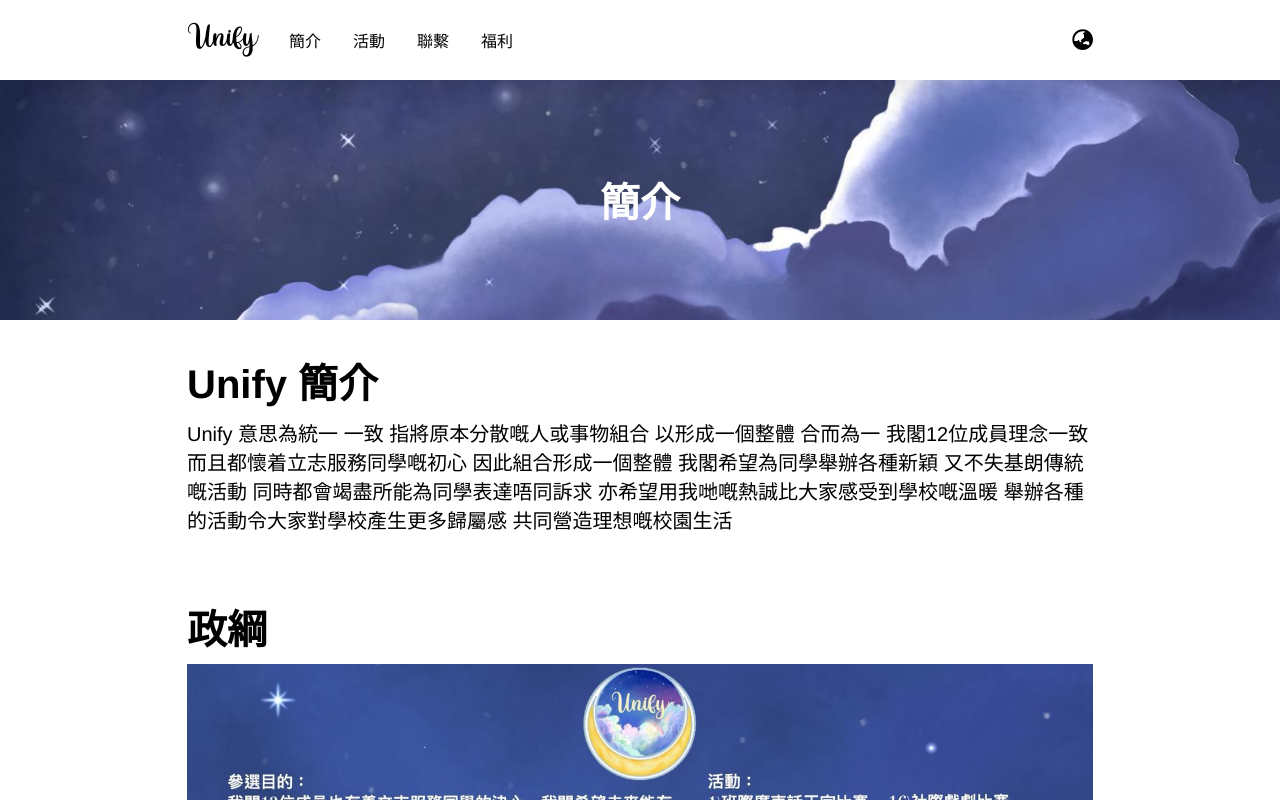
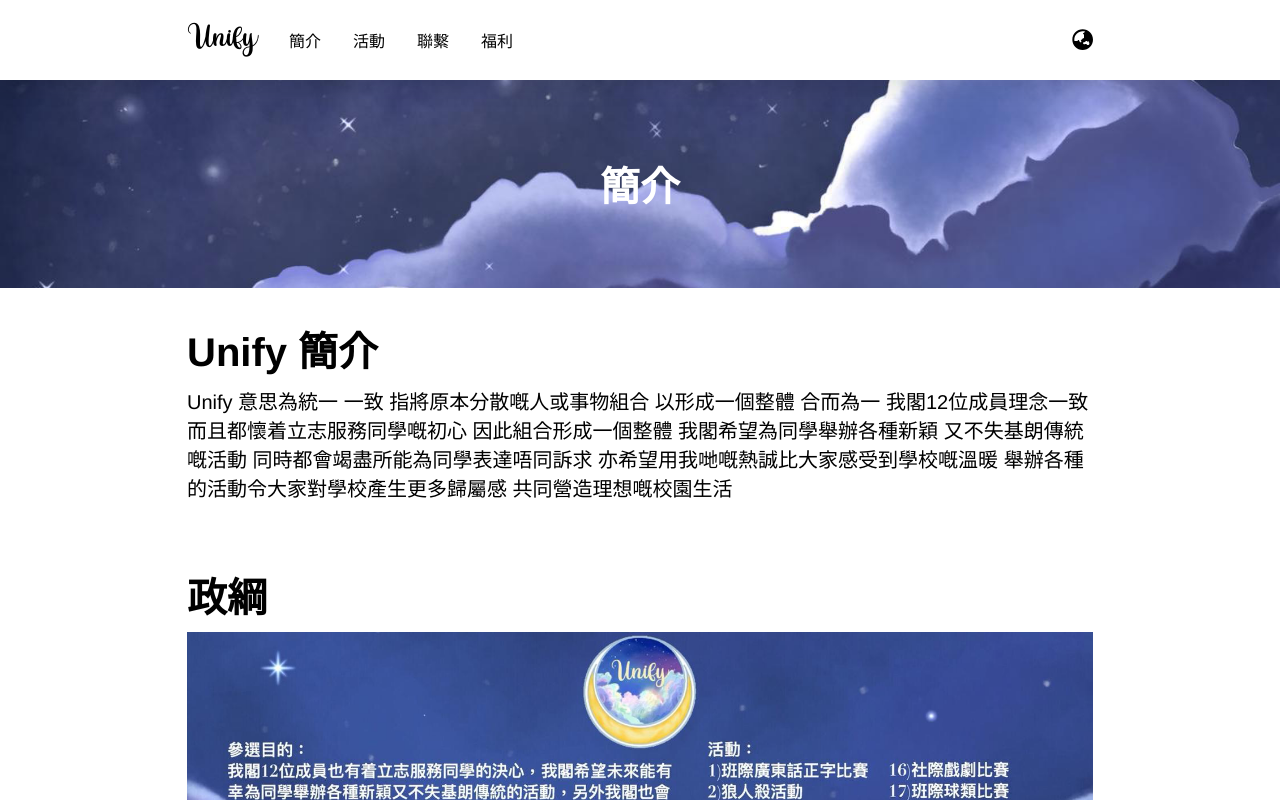
Before and after one commit to samleecodes/unify, a Vue app: page /about in a window 1280 px wide. Shown: the top 800 px of the page. Built offline with nearby package versions, Linux system fonts and the light colour scheme.

Commit message:
Shorten ImageHeader height

```diff
--- a/src/components/ImageHeader.vue
+++ b/src/components/ImageHeader.vue
@@ -17,7 +17,7 @@ export default {
 
 <style lang="scss" scoped>
 .image-header {
-  height: 15rem;
+  height: 13rem;
   width: 100%;
 
   display: flex;
```
